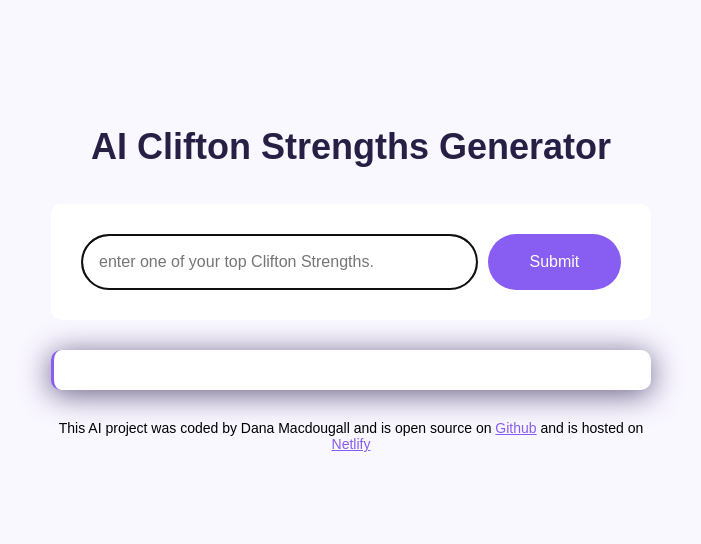
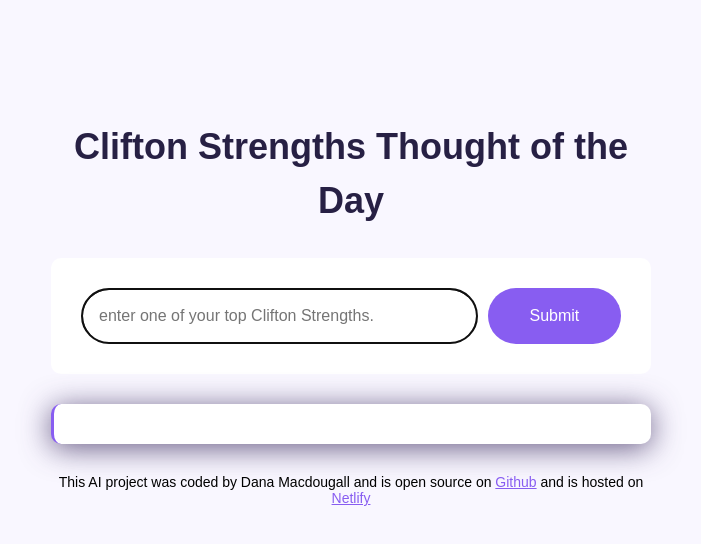
Before and after one commit to Danabishop249/CliftonStrengthsGenerator, a plain HTML site: page index.html in a window 1280 px wide. Shown: the whole page, without its empty margins (289-990 px from the left). Drawn offline with nearby package versions, Linux system fonts and the light colour scheme.

Commit message:
Updated title

```diff
--- a/index.html
+++ b/index.html
@@ -6,12 +6,12 @@
     <link rel="stylesheet" href="src/style.css" />
     <script src="https://unpkg.com/typewriter-effect@latest/dist/core.js"></script>
     <script src="https://cdn.jsdelivr.net/npm/axios@1.6.7/dist/axios.min.js"></script>
-    <title>AI Generator</title>
+    <title>Clifton Strengths Thought of the Day</title>
   </head>
   <body>
     <div class="container">
       <header>
-        <h1>AI Clifton Strengths Generator</h1>
+        <h1>Clifton Strengths Thought of the Day</h1>
         <h2></h2>
       </header>
 
```
